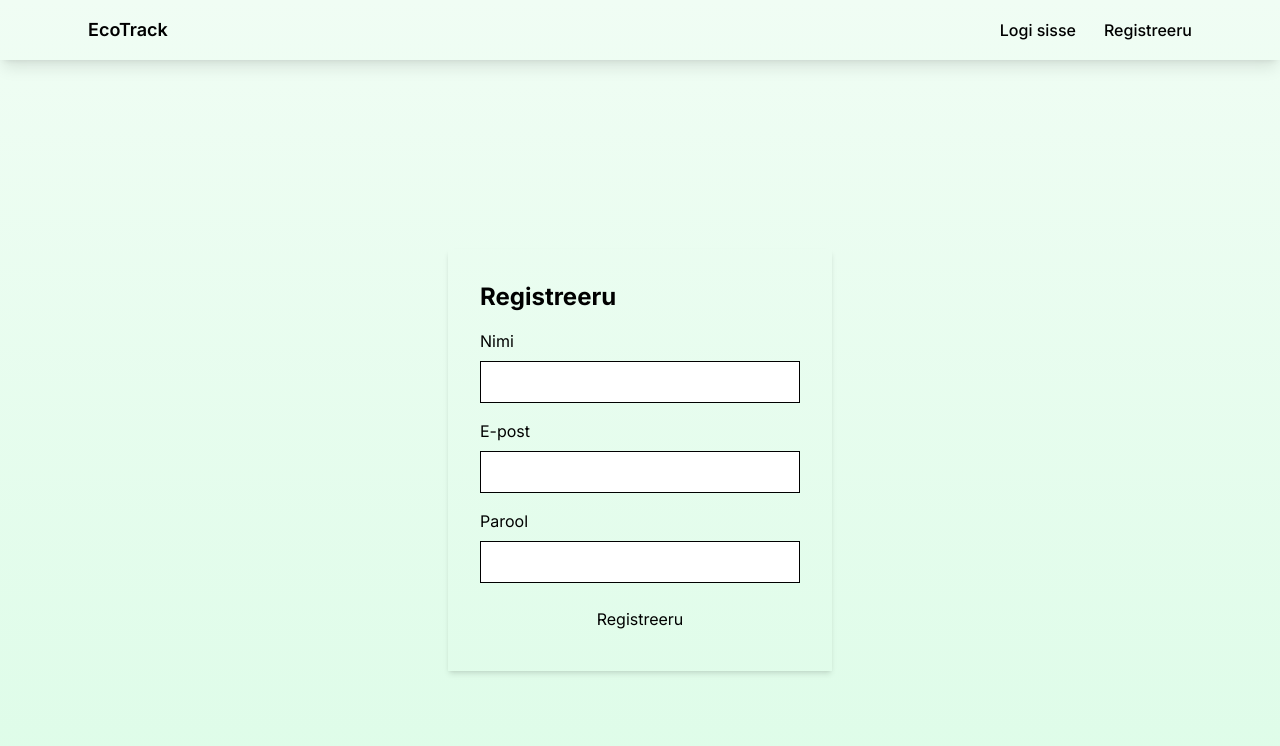
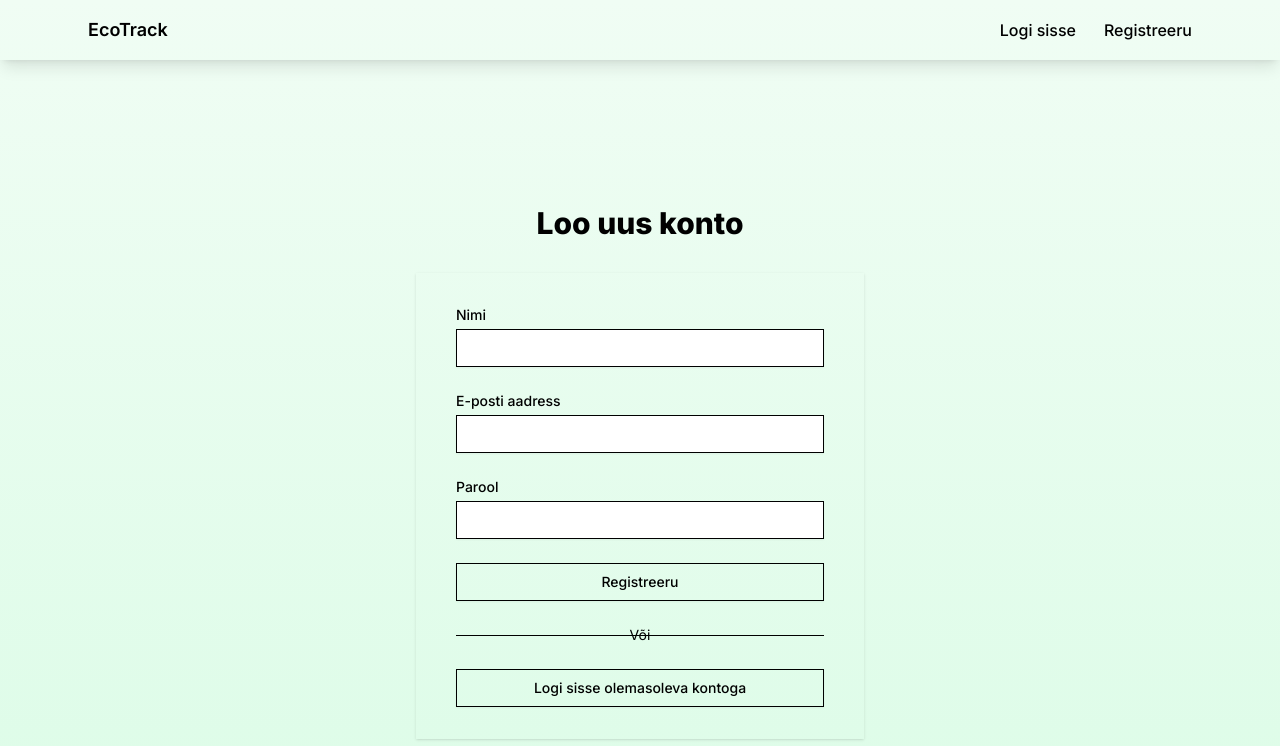
Before and after one commit to Hakukonestudio/EcoTrack, a Next.js app: page /register in a window 1280 px wide. Shown: the top 746 px of the page. Built offline with nearby package versions, Linux system fonts and the light colour scheme; no server answers.

Commit message:
modal added

```diff
--- a/app/login/page.tsx
+++ b/app/login/page.tsx
@@ -3,44 +3,119 @@
 import { useState } from 'react'
 import { signIn } from 'next-auth/react'
 import { useRouter } from 'next/navigation'
+import Link from 'next/link'
 
 export default function Login() {
   const [email, setEmail] = useState('')
   const [password, setPassword] = useState('')
+  const [error, setError] = useState('')
   const router = useRouter()
 
   const handleSubmit = async (e: React.FormEvent) => {
     e.preventDefault()
+    try {
       const result = await signIn('credentials', {
+        redirect: false,
         email,
         password,
-      redirect: false,
       })
 
       if (result?.error) {
-      console.error(result.error)
+        setError('Invalid email or password')
       } else {
         router.push('/dashboard')
+      }
+    } catch (error) {
+      setError('An error occurred. Please try again.')
     }
   }
 
   return (
-    <form onSubmit={handleSubmit}>
+    <div className="min-h-screen bg-gradient-to-b from-green-100 to-green-200 flex flex-col justify-center py-12 sm:px-6 lg:px-8">
+      <div className="sm:mx-auto sm:w-full sm:max-w-md">
+        <h2 className="mt-6 text-center text-3xl font-extrabold text-gray-900">
+          Logi sisse EcoTrack'i
+        </h2>
+      </div>
+
+      <div className="mt-8 sm:mx-auto sm:w-full sm:max-w-md">
+        <div className="bg-white py-8 px-4 shadow sm:rounded-lg sm:px-10">
+          <form className="space-y-6" onSubmit={handleSubmit}>
+            <div>
+              <label htmlFor="email" className="block text-sm font-medium text-gray-700">
+                Email
+              </label>
+              <div className="mt-1">
                 <input
+                  id="email"
+                  name="email"
                   type="email"
+                  autoComplete="email"
+                  required
+                  className="appearance-none block w-full px-3 py-2 border border-gray-300 rounded-md shadow-sm placeholder-gray-400 focus:outline-none focus:ring-green-500 focus:border-green-500 sm:text-sm"
                   value={email}
                   onChange={(e) => setEmail(e.target.value)}
-        placeholder="Email"
+                />
+              </div>
+            </div>
+
+            <div>
+              <label htmlFor="password" className="block text-sm font-medium text-gray-700">
+                Salasõna
+              </label>
+              <div className="mt-1">
+                <input
+                  id="password"
+                  name="password"
+                  type="password"
+                  autoComplete="current-password"
                   required
-      />
-      <input
-        type="password"
+                  className="appearance-none block w-full px-3 py-2 border border-gray-300 rounded-md shadow-sm placeholder-gray-400 focus:outline-none focus:ring-green-500 focus:border-green-500 sm:text-sm"
                   value={password}
                   onChange={(e) => setPassword(e.target.value)}
-        placeholder="Password"
-        required
                 />
-      <button type="submit">Log in</button>
+              </div>
+            </div>
+
+            {error && (
+              <div className="text-red-600 text-sm">
+                {error}
+              </div>
+            )}
+
+            <div>
+              <button
+                type="submit"
+                className="w-full flex justify-center py-2 px-4 border border-transparent rounded-md shadow-sm text-sm font-medium text-white bg-green-600 hover:bg-green-700 focus:outline-none focus:ring-2 focus:ring-offset-2 focus:ring-green-500"
+              >
+                Logi sisse
+              </button>
+            </div>
           </form>
+
+          <div className="mt-6">
+            <div className="relative">
+              <div className="absolute inset-0 flex items-center">
+                <div className="w-full border-t border-gray-300" />
+              </div>
+              <div className="relative flex justify-center text-sm">
+                <span className="px-2 bg-white text-gray-500">
+                  Või
+                </span>
+              </div>
+            </div>
+
+            <div className="mt-6">
+              <Link
+                href="/register"
+                className="w-full flex justify-center py-2 px-4 border border-transparent rounded-md shadow-sm text-sm font-medium text-green-600 bg-white hover:bg-gray-50 focus:outline-none focus:ring-2 focus:ring-offset-2 focus:ring-green-500"
+              >
+                Registreeru
+              </Link>
+            </div>
+          </div>
+        </div>
+      </div>
+    </div>
   )
 }
--- a/app/register/page.tsx
+++ b/app/register/page.tsx
@@ -1,76 +1,155 @@
-'use client';
+'use client'
 
-import { useState } from 'react';
-import { useRouter } from 'next/navigation';
+import { useState } from 'react'
+import { useRouter } from 'next/navigation'
+import Link from 'next/link'
+import SuccessModal from '../../components/SuccessModal'
 
 export default function Register() {
-  const [name, setName] = useState('');
-  const [email, setEmail] = useState('');
-  const [password, setPassword] = useState('');
-  const router = useRouter();
+  const [name, setName] = useState('')
+  const [email, setEmail] = useState('')
+  const [password, setPassword] = useState('')
+  const [error, setError] = useState('')
+  const [isModalOpen, setIsModalOpen] = useState(false)
+  const router = useRouter()
 
-  const handleSubmit = async (e: React.FormEvent<HTMLFormElement>) => {
-    e.preventDefault();
+  const handleSubmit = async (e: React.FormEvent) => {
+    e.preventDefault()
+    setError('')
+
     try {
       const response = await fetch('/api/register', {
         method: 'POST',
         headers: { 'Content-Type': 'application/json' },
         body: JSON.stringify({ name, email, password }),
-      });
+      })
+
       if (response.ok) {
-        alert('Registreerimine õnnestus!');
-        router.push('/login');
+        setIsModalOpen(true)
       } else {
-        const data = await response.json();
-        alert(`Registreerimine ebaõnnestus: ${data.error}`);
+        const data = await response.json()
+        setError(data.error || 'Registreerimine ebaõnnestus. Palun proovige uuesti.')
       }
     } catch (error) {
-      console.error('Registreerimise viga:', error);
-      alert('Registreerimisel tekkis viga. Palun proovige uuesti.');
+      setError('Tekkis viga. Palun proovige uuesti.')
     }
-  };
+  }
+
+  const handleModalClose = () => {
+    setIsModalOpen(false)
+    router.push('/login')
+  }
 
   return (
-    <div className="flex justify-center items-center min-h-screen bg-gray-100">
-      <form onSubmit={handleSubmit} className="bg-white p-8 rounded shadow-md w-96">
-        <h2 className="text-2xl font-bold mb-4">Registreeru</h2>
-        <div className="mb-4">
-          <label htmlFor="name" className="block mb-2">Nimi</label>
+    <div className="min-h-screen bg-gradient-to-b from-green-100 to-green-200 flex flex-col justify-center py-12 sm:px-6 lg:px-8">
+      <div className="sm:mx-auto sm:w-full sm:max-w-md">
+        <h2 className="mt-6 text-center text-3xl font-extrabold text-gray-900">
+          Loo uus konto
+        </h2>
+      </div>
+
+      <div className="mt-8 sm:mx-auto sm:w-full sm:max-w-md">
+        <div className="bg-white py-8 px-4 shadow sm:rounded-lg sm:px-10">
+          <form className="space-y-6" onSubmit={handleSubmit}>
+            <div>
+              <label htmlFor="name" className="block text-sm font-medium text-gray-700">
+                Nimi
+              </label>
+              <div className="mt-1">
                 <input
                   id="name"
+                  name="name"
                   type="text"
+                  autoComplete="name"
+                  required
+                  className="appearance-none block w-full px-3 py-2 border border-gray-300 rounded-md shadow-sm placeholder-gray-400 focus:outline-none focus:ring-green-500 focus:border-green-500 sm:text-sm"
                   value={name}
                   onChange={(e) => setName(e.target.value)}
-            className="w-full p-2 border rounded"
-            required
                 />
               </div>
-        <div className="mb-4">
-          <label htmlFor="email" className="block mb-2">E-post</label>
+            </div>
+
+            <div>
+              <label htmlFor="email" className="block text-sm font-medium text-gray-700">
+                E-posti aadress
+              </label>
+              <div className="mt-1">
                 <input
                   id="email"
+                  name="email"
                   type="email"
+                  autoComplete="email"
+                  required
+                  className="appearance-none block w-full px-3 py-2 border border-gray-300 rounded-md shadow-sm placeholder-gray-400 focus:outline-none focus:ring-green-500 focus:border-green-500 sm:text-sm"
                   value={email}
                   onChange={(e) => setEmail(e.target.value)}
-            className="w-full p-2 border rounded"
-            required
                 />
               </div>
-        <div className="mb-4">
-          <label htmlFor="password" className="block mb-2">Parool</label>
+            </div>
+
+            <div>
+              <label htmlFor="password" className="block text-sm font-medium text-gray-700">
+                Parool
+              </label>
+              <div className="mt-1">
                 <input
                   id="password"
+                  name="password"
                   type="password"
+                  autoComplete="new-password"
+                  required
+                  className="appearance-none block w-full px-3 py-2 border border-gray-300 rounded-md shadow-sm placeholder-gray-400 focus:outline-none focus:ring-green-500 focus:border-green-500 sm:text-sm"
                   value={password}
                   onChange={(e) => setPassword(e.target.value)}
-            className="w-full p-2 border rounded"
-            required
                 />
               </div>
-        <button type="submit" className="w-full bg-green-500 text-white p-2 rounded hover:bg-green-600">
+            </div>
+
+            {error && (
+              <div className="text-red-600 text-sm">
+                {error}
+              </div>
+            )}
+
+            <div>
+              <button
+                type="submit"
+                className="w-full flex justify-center py-2 px-4 border border-transparent rounded-md shadow-sm text-sm font-medium text-white bg-green-600 hover:bg-green-700 focus:outline-none focus:ring-2 focus:ring-offset-2 focus:ring-green-500"
+              >
                 Registreeru
               </button>
+            </div>
           </form>
+
+          <div className="mt-6">
+            <div className="relative">
+              <div className="absolute inset-0 flex items-center">
+                <div className="w-full border-t border-gray-300" />
               </div>
-  );
+              <div className="relative flex justify-center text-sm">
+                <span className="px-2 bg-white text-gray-500">
+                  Või
+                </span>
+              </div>
+            </div>
+
+            <div className="mt-6">
+              <Link
+                href="/login"
+                className="w-full flex justify-center py-2 px-4 border border-transparent rounded-md shadow-sm text-sm font-medium text-green-600 bg-white hover:bg-gray-50 focus:outline-none focus:ring-2 focus:ring-offset-2 focus:ring-green-500"
+              >
+                Logi sisse olemasoleva kontoga
+              </Link>
+            </div>
+          </div>
+        </div>
+      </div>
+
+      <SuccessModal
+        isOpen={isModalOpen}
+        onClose={handleModalClose}
+        message="Teie konto on edukalt loodud. Teid suunatakse nüüd sisselogimise lehele."
+      />
+    </div>
+  )
 }
--- /dev/null
+++ b/components/SuccessModal.tsx
@@ -0,0 +1,71 @@
+import { useEffect, useState } from 'react'
+import { createPortal } from 'react-dom'
+
+interface SuccessModalProps {
+  isOpen: boolean
+  onClose: () => void
+  message: string
+}
+
+export default function SuccessModal({ isOpen, onClose, message }: SuccessModalProps) {
+  const [mounted, setMounted] = useState(false)
+
+  useEffect(() => {
+    setMounted(true)
+    return () => setMounted(false)
+  }, [])
+
+  useEffect(() => {
+    if (isOpen) {
+      document.body.style.overflow = 'hidden'
+    } else {
+      document.body.style.overflow = 'unset'
+    }
+  }, [isOpen])
+
+  if (!mounted) return null
+
+  if (!isOpen) return null
+
+  return createPortal(
+    <div className="fixed inset-0 z-50 overflow-y-auto" aria-labelledby="modal-title" role="dialog" aria-modal="true">
+      <div className="flex items-end justify-center min-h-screen pt-4 px-4 pb-20 text-center sm:block sm:p-0">
+        <div className="fixed inset-0 bg-gray-500 bg-opacity-75 transition-opacity" aria-hidden="true" onClick={onClose}></div>
+
+        <span className="hidden sm:inline-block sm:align-middle sm:h-screen" aria-hidden="true">&#8203;</span>
+
+        <div className="inline-block align-bottom bg-white rounded-lg text-left overflow-hidden shadow-xl transform transition-all sm:my-8 sm:align-middle sm:max-w-lg sm:w-full">
+          <div className="bg-white px-4 pt-5 pb-4 sm:p-6 sm:pb-4">
+            <div className="sm:flex sm:items-start">
+              <div className="mx-auto flex-shrink-0 flex items-center justify-center h-12 w-12 rounded-full bg-green-100 sm:mx-0 sm:h-10 sm:w-10">
+                <svg className="h-6 w-6 text-green-600" xmlns="http://www.w3.org/2000/svg" fill="none" viewBox="0 0 24 24" stroke="currentColor" aria-hidden="true">
+                  <path strokeLinecap="round" strokeLinejoin="round" strokeWidth="2" d="M5 13l4 4L19 7" />
+                </svg>
+              </div>
+              <div className="mt-3 text-center sm:mt-0 sm:ml-4 sm:text-left">
+                <h3 className="text-lg leading-6 font-medium text-gray-900" id="modal-title">
+                  Registreerimine õnnestus!
+                </h3>
+                <div className="mt-2">
+                  <p className="text-sm text-gray-500">
+                    {message}
+                  </p>
+                </div>
+              </div>
+            </div>
+          </div>
+          <div className="bg-gray-50 px-4 py-3 sm:px-6 sm:flex sm:flex-row-reverse">
+            <button
+              type="button"
+              className="w-full inline-flex justify-center rounded-md border border-transparent shadow-sm px-4 py-2 bg-green-600 text-base font-medium text-white hover:bg-green-700 focus:outline-none focus:ring-2 focus:ring-offset-2 focus:ring-green-500 sm:ml-3 sm:w-auto sm:text-sm"
+              onClick={onClose}
+            >
+              Suurepärane!
+            </button>
+          </div>
+        </div>
+      </div>
+    </div>,
+    document.body
+  )
+}
```
Lines whose indentation alone changed are shown as unchanged.
